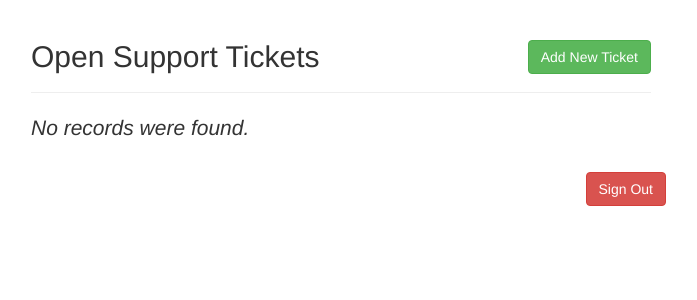
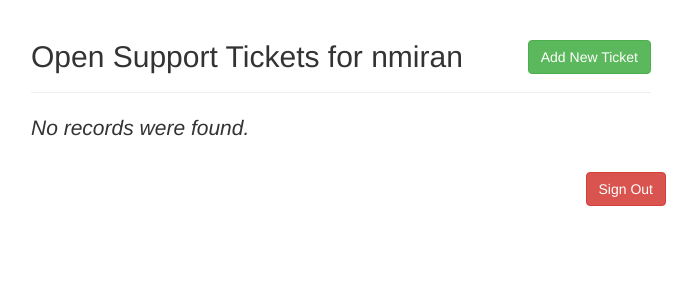
Before and after one commit to neallyboy/fs1030-tha2, a PHP site: page /tickets.php in a window 1280 px wide. Shown: the top 300 px of the page, without its empty margins (299-996 px from the left). Run offline with PHP 8.4, Linux system fonts and the light colour scheme; a user stored in the database is signed in; data comes from the database, SQL or seed files in the repository.

Commit message:
Added username in header, logic on edit button

```diff
--- a/Q2/tickets.php
+++ b/Q2/tickets.php
@@ -36,7 +36,7 @@ if(!isset($_SESSION["loggedin"]) || $_SESSION["loggedin"] !== true){
             <div class="row">
                 <div class="col-md-12">
                     <div class="page-header clearfix">
-                        <h2 class="pull-left">Open Support Tickets</h2>
+                        <h2 class="pull-left">Open Support Tickets for <?php echo $_SESSION["username"]; ?> </h2>
 
                         <a href="create.php" class="btn btn-success pull-right">Add New Ticket</a>
                     </div>
@@ -69,7 +69,11 @@ if(!isset($_SESSION["loggedin"]) || $_SESSION["loggedin"] !== true){
                                         echo "<td>" . $row['create_date'] . "</td>";
                                         echo "<td>";
                                             echo "<a href='read.php?id=". $row['id'] ."' title='View Record' data-toggle='tooltip'><span class='glyphicon glyphicon-eye-open'></span></a>";
-                                            echo "<a href='update.php?id=". $row['id'] ."' title='Update Record' data-toggle='tooltip'><span class='glyphicon glyphicon-pencil'></span></a>";
+                                            if ($row['status'] == 'Open') {
+                                                echo "<a href='update.php?id=". $row['id'] ."' title='Update Record' data-toggle='tooltip'><span class='glyphicon glyphicon-pencil'></span></a>";
+                                            } else {
+                                                echo "";
+                                            };
                                             echo "<a href='delete.php?id=". $row['id'] ."' title='Delete Record' data-toggle='tooltip'><span class='glyphicon glyphicon-trash'></span></a>";
                                         echo "</td>";
                                     echo "</tr>";
```
